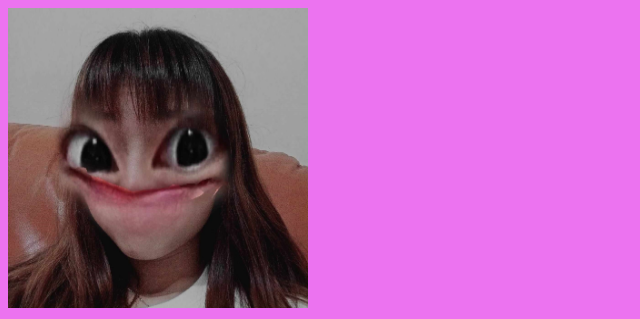
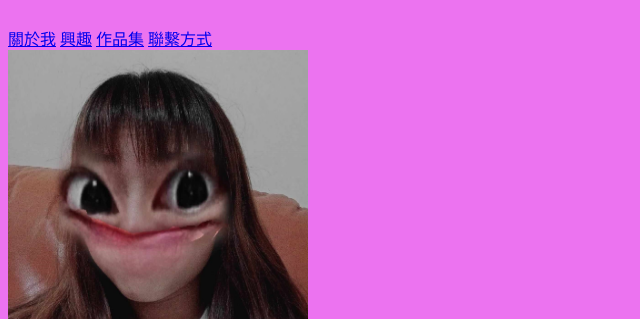
Before and after one commit to kkyun1030/kkyun, a plain HTML site: page 期末作業/about.html in a window 1280 px wide. Shown: the top 319 px of the page, without its empty margins (0-640 px from the left). Drawn offline with Linux system fonts and the light colour scheme.

Commit message:
Update about.html

```diff
--- a/期末作業/about.html
+++ b/期末作業/about.html
@@ -9,6 +9,13 @@
 </head>
 
 <body>
+       <nav>
+            <br>
+            <a href="about.html">關於我</a>
+            <a href="interest.html">興趣</a>
+            <a href="portfolio.html">作品集</a>
+            <a href="connect.html">聯繫方式</a>
+        </nav>
     <img src="img/關於我頭像.jpg" alt="關於我" width="300px" height="300px">
     <h1>姓名:柯佳妘</h1>
     <h1>生日:92/05/06</h1>
```
